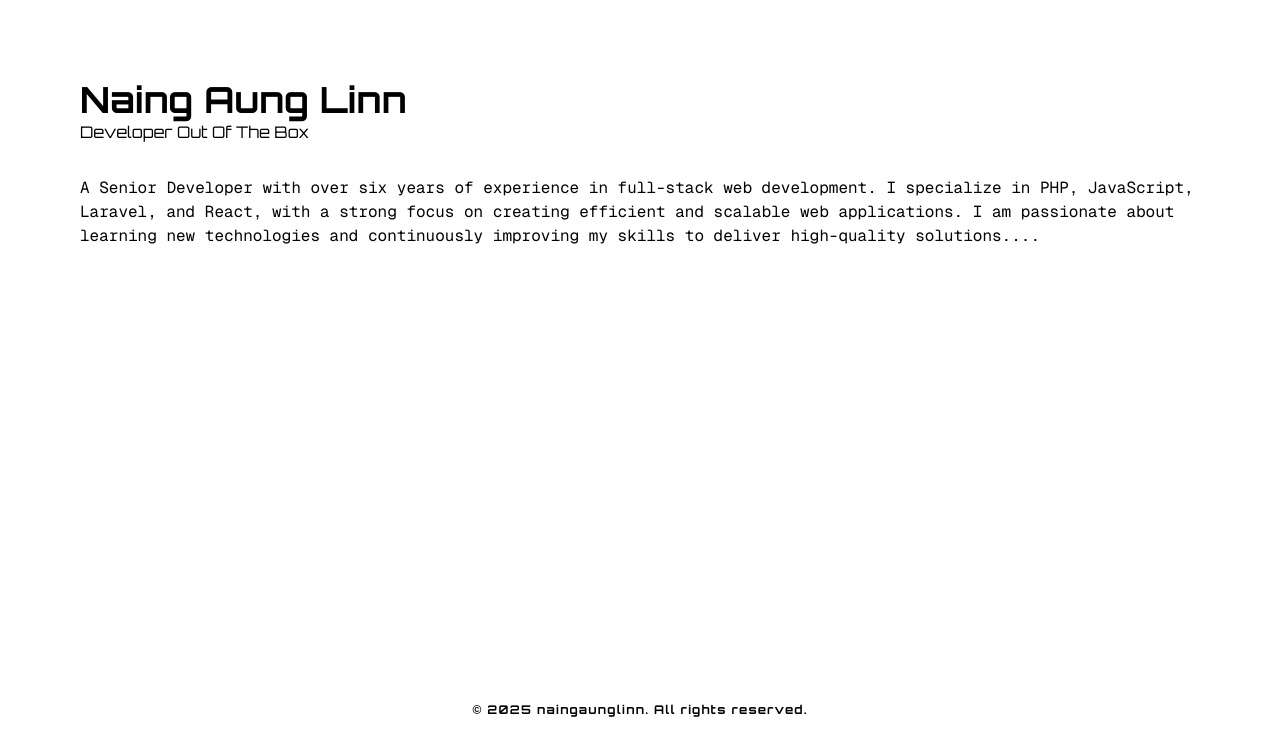
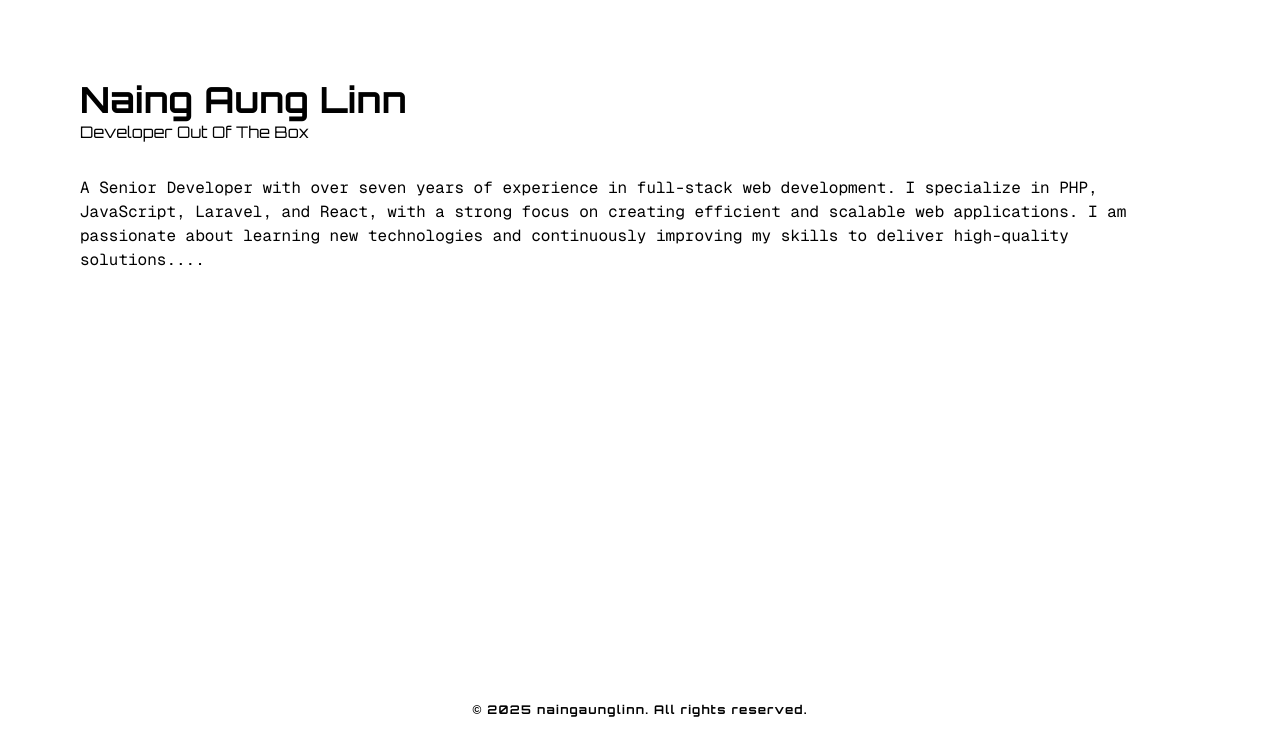
Before and after one commit to naingaunglinn/portfolio-3, a Next.js app: page / in a window 1280 px wide. Shown: the top 756 px of the page. Built offline with nearby package versions, Linux system fonts and the light colour scheme.

Commit message:
update [metadata]: content updated

```diff
--- a/src/app/layout.tsx
+++ b/src/app/layout.tsx
@@ -19,8 +19,8 @@ const orbitron = Orbitron({
 });
 
 export const metadata: Metadata = {
-  title: "Create Next App",
-  description: "Generated by create next app",
+  title: "Naing Aung Linn",
+  description: "Develop Out Of The Box",
 };
 
 export default function RootLayout({
--- a/src/app/page.tsx
+++ b/src/app/page.tsx
@@ -8,7 +8,7 @@ export default function Home() {
         <h1 className="text-4xl font-bold"><ScrambleText content="Naing Aung Linn"/></h1>
         <p className="bottom-0 left-[7px]"><ScrambleText content="Developer Out Of The Box"/></p>
         </div>
-        <p className="font-mono">A Senior Developer with over six years of experience in full-stack web development. I specialize in PHP, JavaScript, Laravel, and React, with a strong focus on creating efficient and scalable web applications. I am passionate about learning new technologies and continuously improving my skills to deliver high-quality solutions....</p>
+        <p className="font-mono">A Senior Developer with over seven years of experience in full-stack web development. I specialize in PHP, JavaScript, Laravel, and React, with a strong focus on creating efficient and scalable web applications. I am passionate about learning new technologies and continuously improving my skills to deliver high-quality solutions....</p>
       </main>
       <footer className="row-start-3 flex gap-6 flex-wrap items-center justify-center">
         <p className="font-bold text-xs tracking-widest">© 2025 naingaunglinn. All rights reserved.</p>
```
